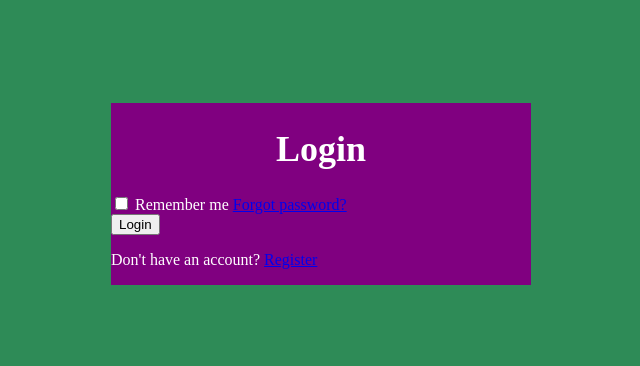
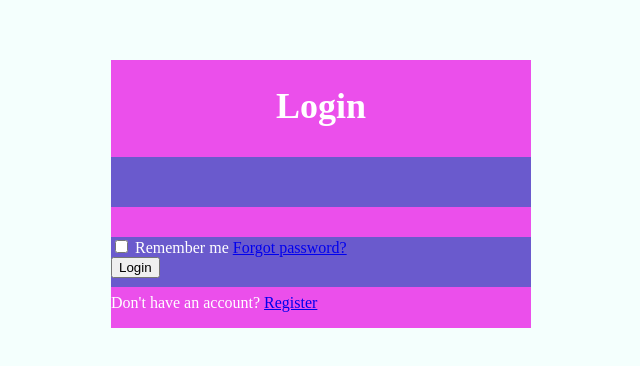
Before and after one commit to Yasmim40-cb/Tela-de-Login, a plain HTML site: page Tela-de-Login-main/Tela de Login - Yasmim/index.html in a window 1280 px wide. Shown: the part 214-580 px from the top of the page, without its empty margins (319-959 px from the left). Drawn offline with Linux system fonts and the light colour scheme.

Commit message:
Add files via upload

```diff
--- a/Tela-de-Login-main/Tela de Login - Yasmim/index.html
+++ b/Tela-de-Login-main/Tela de Login - Yasmim/index.html
@@ -14,13 +14,15 @@
     <div class="wrapper">
         <form action="">
             <h1>Login</h1>
-            <div class="inputbox">
+            <div class="input-box">
+            <div class="input-box">
                 <inpup type="text" placeholder="Username"
                 required>
             </div>
-            <div class="inputbox">
+            <div class="input-box">
                 <inpup type="password"
                 placeholder="Password" required>
+            </div>
             </div>
 
             <div class="remember-forgot">
@@ -31,8 +33,7 @@
             <button type="submit" class="btn">Login</button>
 
             <div class="register-link">
-                <p>Don't have an account? <a
-                 href="#">Register</a></p>
+                <p>Don't have an account? <a href="#">Register</a></p>
             </div>
         </form>
     </div>
--- a/Tela-de-Login-main/Tela de Login - Yasmim/style.css
+++ b/Tela-de-Login-main/Tela de Login - Yasmim/style.css
@@ -12,12 +12,12 @@ body {
     justify-content: center;
     align-items: center;
     min-height: 100vh;
-    background: seagreen;
+    background: rgb(244, 255, 253);
 }
 
 .wrapper {
     width: 420px;
-    background:purple;
+    background:rgb(235, 79, 235);
     color: #fff;
 }
 
@@ -26,4 +26,9 @@ font-size: 36px;
 text-align: center;
 }
 
-.
+.wrapper .input-box {
+    width: 100%;
+    height: 50px;
+    background: slateblue;
+    margin: 30px 0;
+}
```
